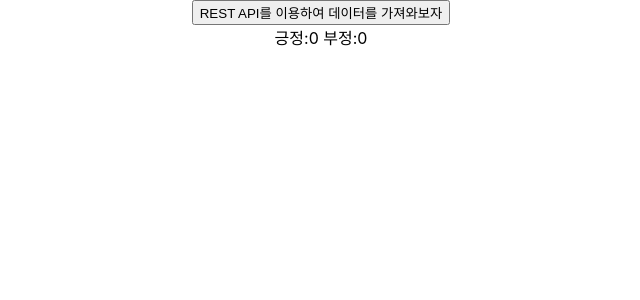
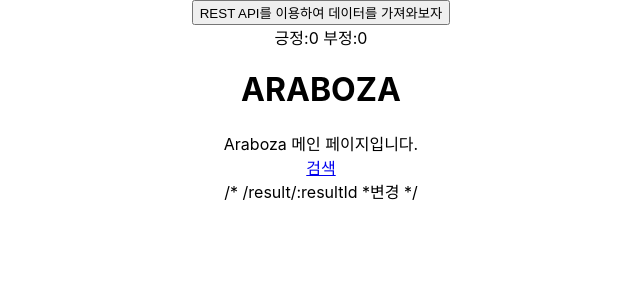
Before and after one commit to devgswb/Araboza, a React (Create React App) app in the folder src/araboza/frontend/: page / in a window 1280 px wide. Shown: the top 300 px of the page, without its empty margins (319-959 px from the left). Built offline with nearby package versions, Linux system fonts and the light colour scheme.

Commit message:
생성 : Router를 통한 홈페이지 연결

```diff
--- a/src/araboza/frontend/package.json
+++ b/src/araboza/frontend/package.json
@@ -31,6 +31,7 @@
   },
   "devDependencies": {
     "react-redux": "^7.1.0",
+    "react-router-dom": "^5.0.1",
     "redux": "^4.0.4",
     "redux-saga": "^1.0.5"
   }
--- a/src/araboza/frontend/src/App.js
+++ b/src/araboza/frontend/src/App.js
@@ -1,7 +1,9 @@
 import React, {Component} from 'react';
 import logo from './logo.svg';
 import './App.css';
-
+import { BrowserRouter as Router, Route} from 'react-router-dom';
+import main from './components/main';
+import result from './components/result';
 class App extends Component {
     state = {
         data: {
@@ -33,6 +35,11 @@ class App extends Component {
                 <span>
                     긍정:{this.state.data.positive} 부정:{this.state.data.negative}
                 </span>
+                <Router>
+                    <Route exact path="/" component = {main}/>
+                    <Route path="/result" component = {result}/>
+                </Router>
+                /* /result/:resultId *변경 */
             </div>
         )
     };
--- a/src/araboza/frontend/src/components/main.js
+++ b/src/araboza/frontend/src/components/main.js
@@ -0,0 +1,23 @@
+import React, {Component} from 'react';
+import {Link} from 'react-router-dom';
+
+class main extends Component {
+    render() {
+        return (
+            <div>
+                <header>
+                    <h1> ARABOZA </h1>
+                </header>
+                <div>
+                    Araboza 메인 페이지입니다.
+                </div>
+                <div>
+                    <Link to={'/result'}>검색</Link>
+                </div>
+            </div>
+            /* result=? 값추가 예정 */
+        );
+    }
+}
+
+export default main;
--- a/src/araboza/frontend/src/components/result.js
+++ b/src/araboza/frontend/src/components/result.js
@@ -0,0 +1,19 @@
+import React, {Component} from 'react';
+
+class result extends Component {
+    render() {
+        return (
+            <div>
+                <header>
+                    <h1> 결과 창 </h1>
+                </header>
+                <div>
+                    Araboza 결과 페이지입니다.
+                    검색을 통한 정보가 이곳에 나올 예정입니다.
+                </div>
+            </div>
+        );
+    }
+}
+
+export default result;
```
Also changed, not shown: 1 other file (tests, documents, lock files or other folders).
